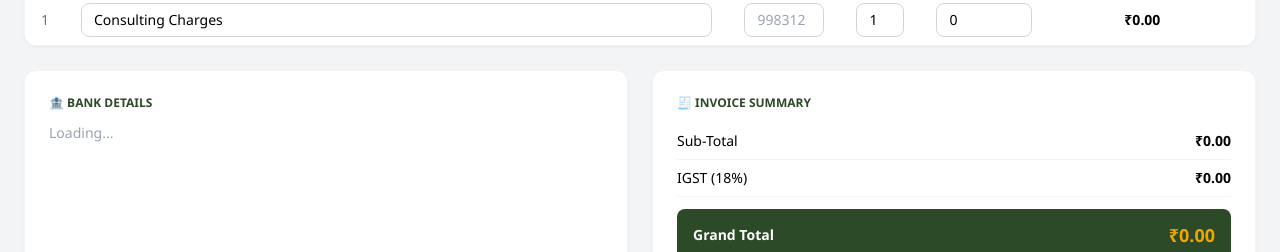
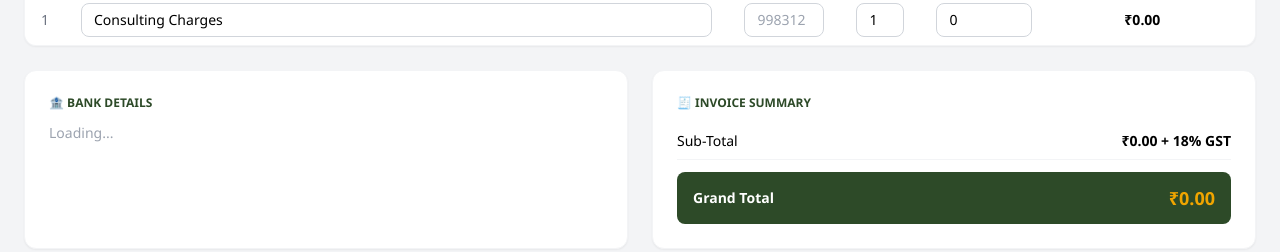
Before and after one commit to harshvu/Billing-software, a React (Vite) app in the folder frontend/: page /invoices/new in a window 1280 px wide. Shown: the part 700-952 px from the top of the page. Built offline with nearby package versions, Linux system fonts and the light colour scheme; no server answers; sample sign-in values are in the browser's storage.

Commit message:
Proforma invoices show GST as a note (Sub-Total + X% GST) instead of a computed breakdown line

```diff
--- a/frontend/src/pages/CreateInvoice.jsx
+++ b/frontend/src/pages/CreateInvoice.jsx
@@ -220,12 +220,13 @@ export default function CreateInvoice() {
 
           <div className="bg-white rounded-xl shadow-sm border border-gray-100 p-6">
             <div className="text-xs font-bold text-navy uppercase mb-3">🧾 Invoice Summary</div>
-            <div className="flex justify-between text-sm py-2 border-b border-gray-100">
-              <span>Sub-Total</span><span className="font-semibold">{fmt(subTotal)}</span>
-            </div>
-            {applyGst && (
+            {applyGst ? (
               <div className="flex justify-between text-sm py-2 border-b border-gray-100">
-                <span>{gstType === 'igst' ? `IGST (${gstRate}%)` : `CGST + SGST (${gstRate}%)`}</span><span className="font-semibold">{fmt(gstAmount)}</span>
+                <span>Sub-Total</span><span className="font-semibold">{fmt(subTotal)} + {gstRate}% GST</span>
+              </div>
+            ) : (
+              <div className="flex justify-between text-sm py-2 border-b border-gray-100">
+                <span>Sub-Total</span><span className="font-semibold">{fmt(subTotal)}</span>
               </div>
             )}
             <div className="flex justify-between items-center bg-navy text-white rounded-lg px-4 py-3 mt-3">
--- a/frontend/src/pages/InvoiceView.jsx
+++ b/frontend/src/pages/InvoiceView.jsx
@@ -133,12 +133,18 @@ export default function InvoiceView() {
 
             <div className="flex justify-end">
               <div className="w-full md:w-72 space-y-2">
+                {invoice.invoice_type === 'proforma' && invoice.apply_gst ? (
+                  <div className="flex justify-between text-sm"><span>Sub-Total</span><span className="font-semibold">{fmt(invoice.sub_total)} + {Number(invoice.gst_rate)}% GST</span></div>
+                ) : (
+                  <>
                     <div className="flex justify-between text-sm"><span>Sub-Total</span><span className="font-semibold">{fmt(invoice.sub_total)}</span></div>
                     {invoice.apply_gst && (
                       <div className="flex justify-between text-sm">
                         <span>{invoice.gst_type === 'igst' ? `IGST (${invoice.gst_rate}%)` : `CGST+SGST (${invoice.gst_rate}%)`}</span>
                         <span className="font-semibold">{fmt(invoice.gst_amount)}</span>
                       </div>
+                    )}
+                  </>
                 )}
                 <div className="flex justify-between items-center bg-navy text-white rounded-lg px-4 py-3">
                   <span className="font-bold text-sm">Grand Total</span>
```
Also changed, not shown: 1 other file (tests, documents, lock files or other folders). Lines whose indentation alone changed are shown as unchanged.
